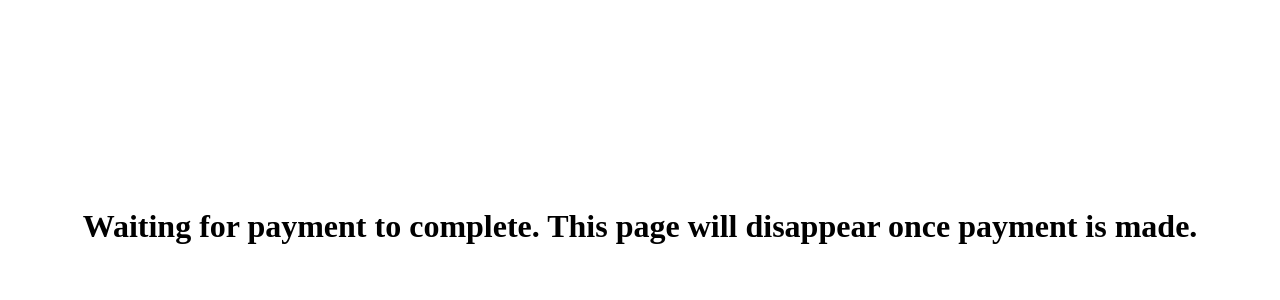
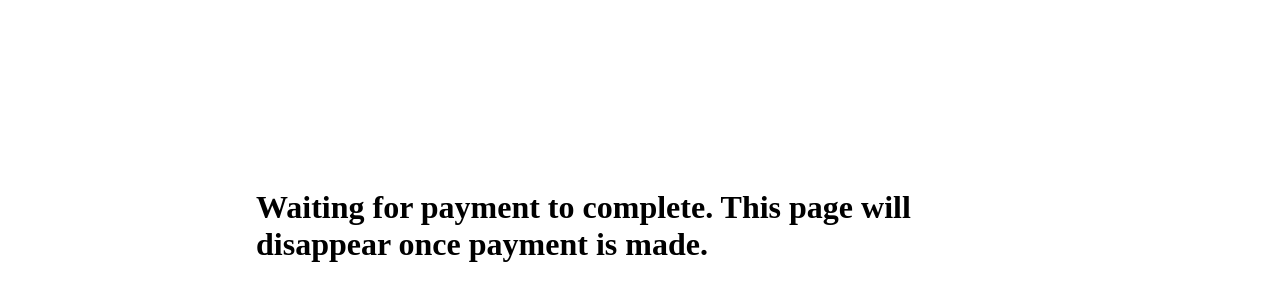
Before and after one commit to modus-aganesh/temp-payment, a plain HTML site: page index.html in a window 1280 px wide. Shown: the part 174-474 px from the top of the page. Drawn offline with Linux system fonts and the light colour scheme.

Commit message:
Update index.html

```diff
--- a/index.html
+++ b/index.html
@@ -17,6 +17,9 @@
 			padding: 0;
 			margin: 0;
 		}
+		h1{
+			width: 60vw;
+		}
 	</style>
 </head>
 
```
